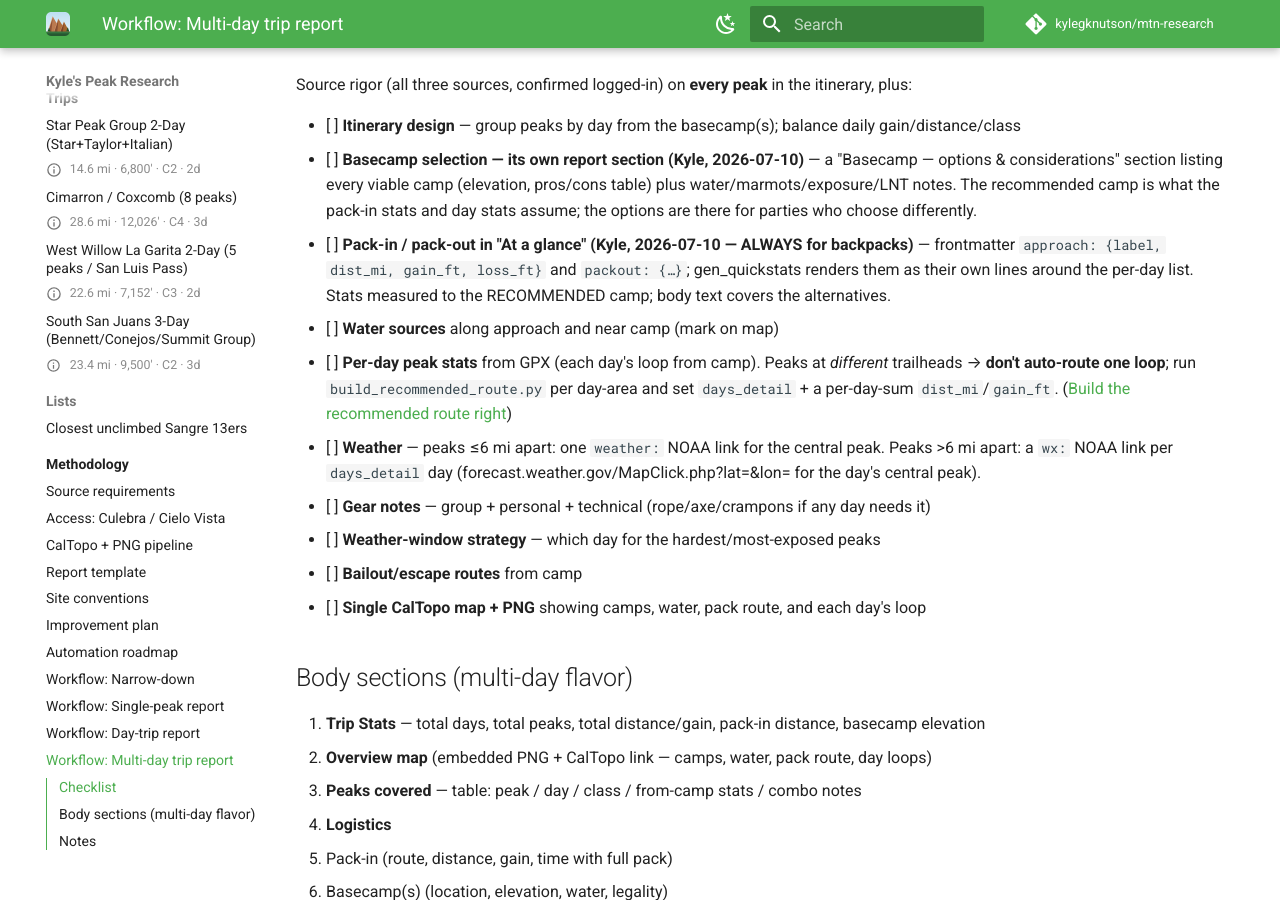
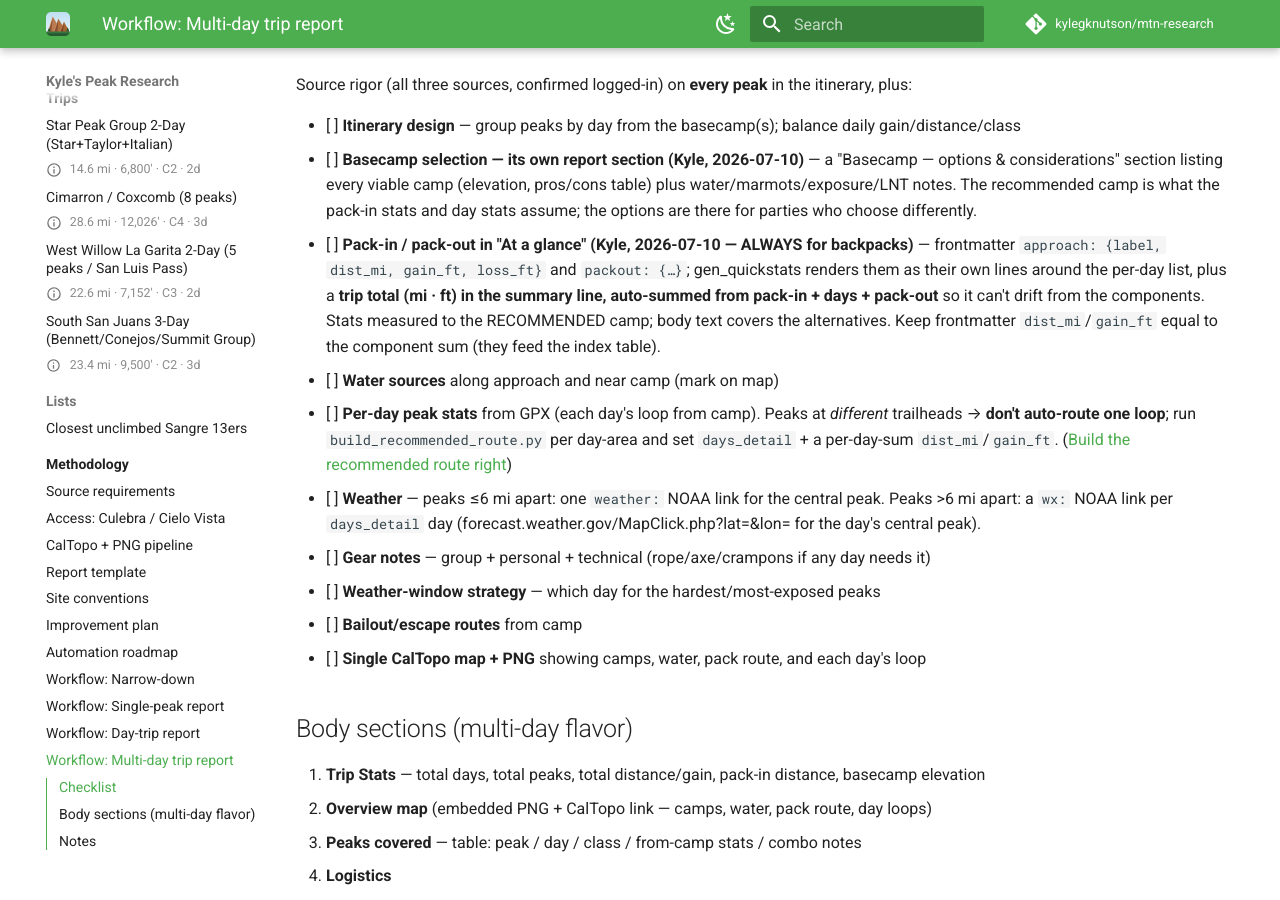
Before and after one commit to kylegknutson/mtn-research, an MkDocs documentation site: the page built from docs/methodology/workflows/multi-day-trip-report.md, in a window 1280 px wide and 900 px high, scrolled down 359 px. Built offline with MkDocs 1.6.1 and Material for MkDocs 9.7.7, drawn with Linux system fonts in a browser that asks for light colours; comment, search, counter and statistics services are not loaded.

Commit message:
Backpack At-a-glance: auto trip total (mi + gain) summed from components
gen_quickstats: when approach:/packout: are present, the summary line gets
"trip total ~X mi · ~Y ft" summed from pack-in + days + pack-out — so the
total can never disagree with the lines below it. Standing rule for multi-day
pack-ins (workflow doc updated). Vestal: the component sum exposed an
undercounted headline (11,400 → 13,750 ft; pack-out regain was missing) —
gain/gain_ft/table/TL;DR aligned, Emily's index regenerated.

Co-Authored-By: Claude Fable 5 <noreply@anthropic.com>

```diff
--- a/docs/methodology/workflows/multi-day-trip-report.md
+++ b/docs/methodology/workflows/multi-day-trip-report.md
@@ -17,8 +17,11 @@ Source rigor (all three sources, confirmed logged-in) on **every peak** in the i
   and day stats assume; the options are there for parties who choose differently.
 - [ ] **Pack-in / pack-out in "At a glance" (Kyle, 2026-07-10 — ALWAYS for backpacks)** —
   frontmatter `approach: {label, dist_mi, gain_ft, loss_ft}` and `packout: {…}`;
-  gen_quickstats renders them as their own lines around the per-day list. Stats measured
-  to the RECOMMENDED camp; body text covers the alternatives.
+  gen_quickstats renders them as their own lines around the per-day list, plus a
+  **trip total (mi · ft) in the summary line, auto-summed from pack-in + days +
+  pack-out** so it can't drift from the components. Stats measured to the RECOMMENDED
+  camp; body text covers the alternatives. Keep frontmatter `dist_mi`/`gain_ft` equal
+  to the component sum (they feed the index table).
 - [ ] **Water sources** along approach and near camp (mark on map)
 - [ ] **Per-day peak stats** from GPX (each day's loop from camp). Peaks at *different* trailheads → **don't auto-route one loop**; run `build_recommended_route.py` per day-area and set `days_detail` + a per-day-sum `dist_mi`/`gain_ft`. ([Build the recommended route right](../source-requirements.md))
 - [ ] **Weather** — peaks ≤6 mi apart: one `weather:` NOAA link for the central peak. Peaks >6 mi apart: a `wx:` NOAA link per `days_detail` day (forecast.weather.gov/MapClick.php?lat=&lon= for the day's central peak).
```
Also changed, not shown: docs/index.emily.md (+1 -1 lines), docs/peaks/vestal_arrow_trinities.emily.md (+5 -5 lines), 1 other file.
